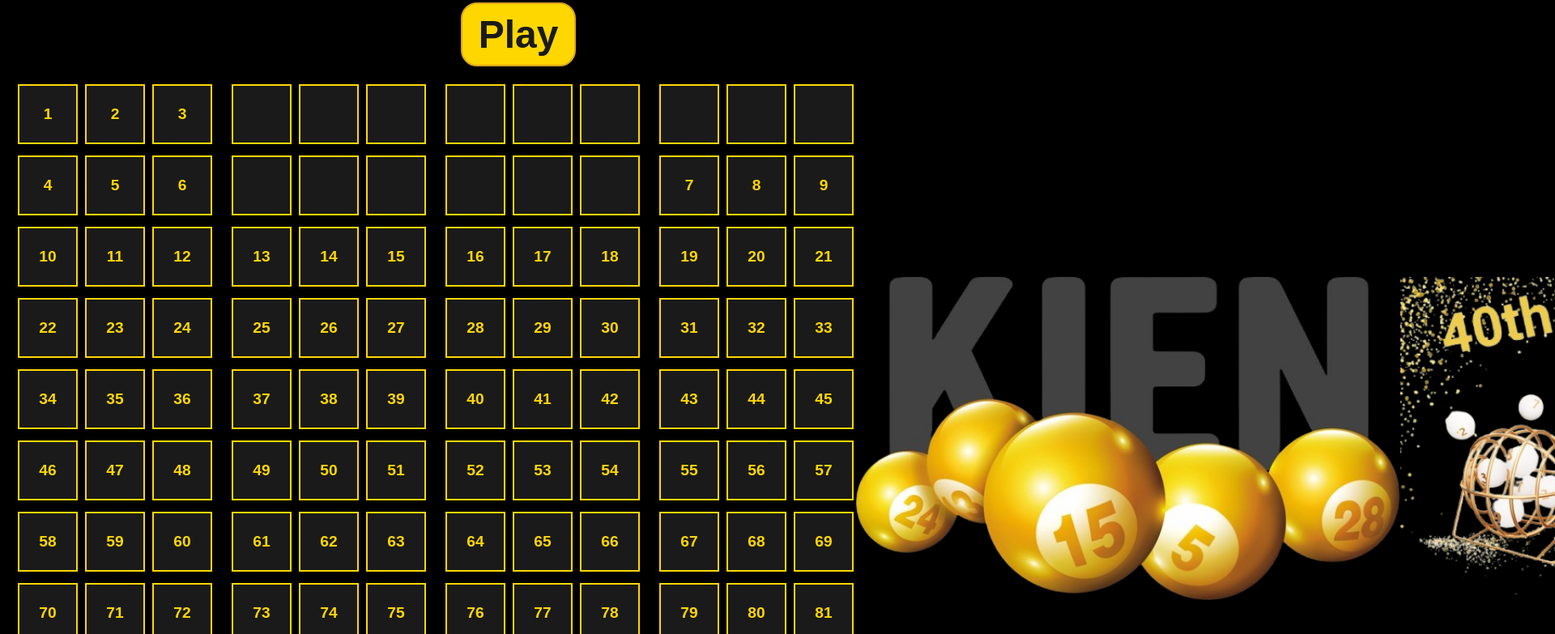
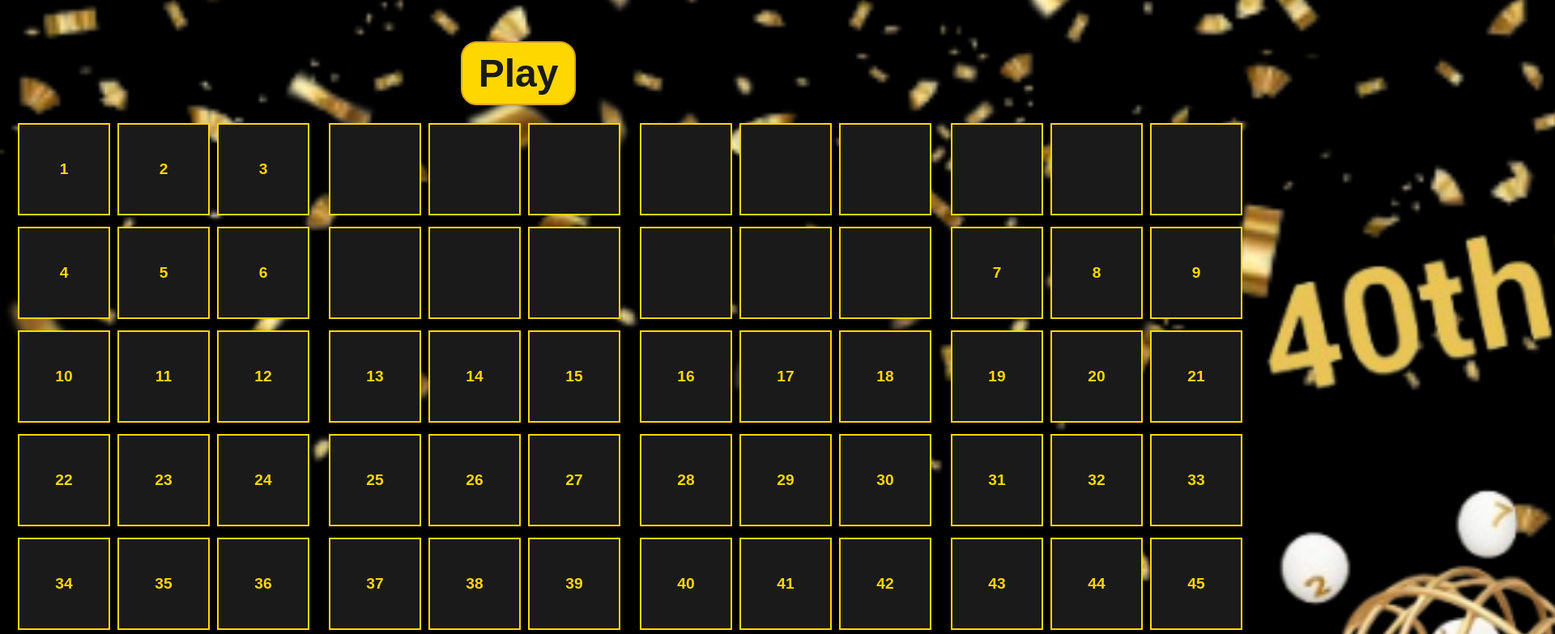
Before and after one commit to Robbewils/kien_website, a plain HTML site: page index.html in a window 1280 px wide. Shown: the part 396-1179 px from the top of the page at 81% size, 1920 px wide, since content can reach past the window. Drawn offline with Linux system fonts and the light colour scheme.

Commit message:
volledige nieuwe versie

```diff
--- a/index.html
+++ b/index.html
@@ -8,10 +8,15 @@
     /* Algemeen */
     body {
   background-color: black;
-  color: #ffd700; /* goudkleurige tekst */
+  background-image: url(confetti.png);
+  background-repeat: no-repeat;
+  background-size: cover;
+  background-position: center;
+  color: #ffd700;
   font-family: Arial, sans-serif;
   margin: 20px;
 }
+
 
 main {
   justify-content: center;
@@ -84,8 +89,8 @@ div.table {
   color: #ffd700;
   padding: 5px;
   margin: 2px;
-  width: 60px;
-  height: 60px;
+  width: 100px;
+  height: 100px;
   display: flex;
   align-items: center;
   justify-content: center;
@@ -120,7 +125,7 @@ div.table:hover {
 <body>
   <button onclick="clearWinners()">Reset</button>
   <main>
-    <p style="font-size: 5rem; text-shadow: -1px 0 black, 0 1px black, 1px 0 black, 0 -1px black;">Wij trakteren</p>
+    <p style="font-size: 7rem; text-shadow: -2px 0 black, 0 2px black, 2px 0 black, 0 -2px black;">Wij trakteren</p>
     <div class="winscreen" id="winscreenDiv"></div>
 
     <button onclick="playAnimation()" style="font-size: 3rem; border-radius: 20px;">Play</button>
@@ -457,8 +462,7 @@ div.table:hover {
 
         </div>
       </div>
-      <img src="balls.png" alt="name" style="height: 25rem;">
-      <img src="gold.png" alt="name" style="height: 25rem;">
+      <img src="wijtrakteren.png" alt="name" style="height: 70rem;">
     </div>
   </main>
 
```
Also changed, not shown: balls.png (deleted), confetti.png (added), gold.png (deleted), wijtrakteren.png (added).
